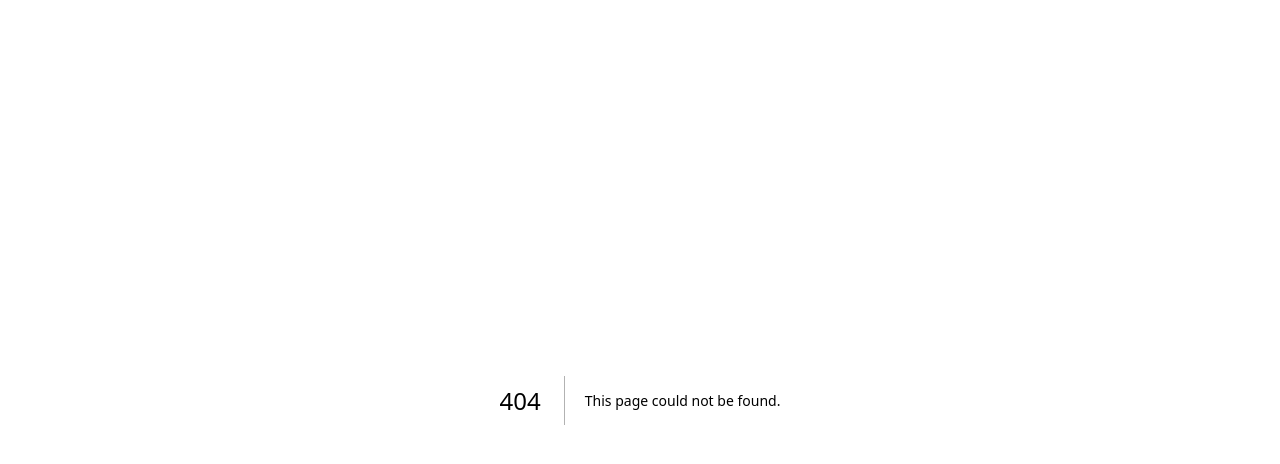
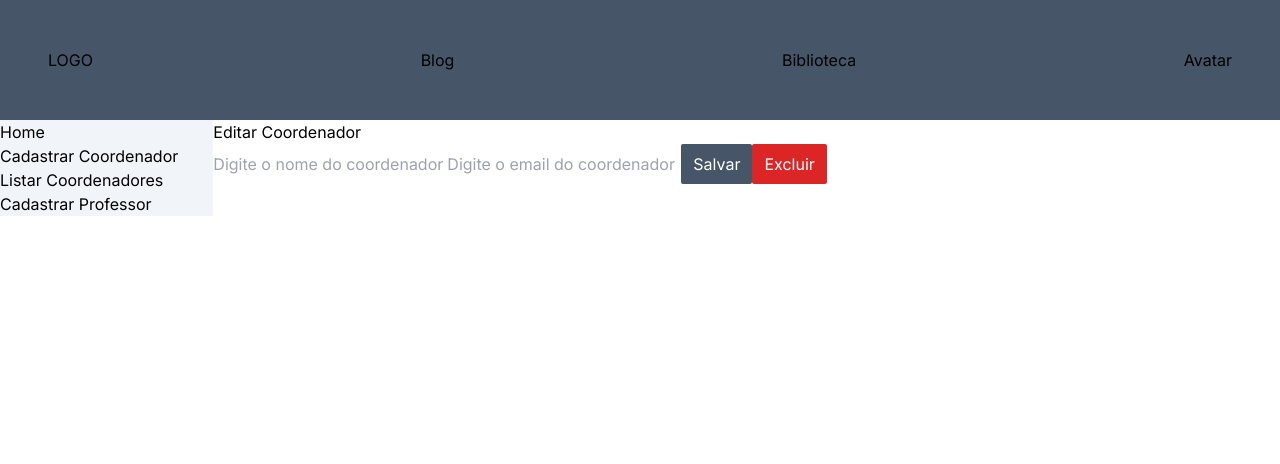
Before and after one commit to ValdecirFrancisco/avaliacao, a Next.js app: page /admin/coordinator/edit in a window 1280 px wide. Before the commit this address had no page. Shown: the top 464 px of the page. Built offline with nearby package versions, Linux system fonts and the light colour scheme.

Commit message:
feat: crud com Salvar e Listar

```diff
--- /dev/null
+++ b/app/admin/coordinator/edit/page.tsx
@@ -0,0 +1,14 @@
+export default async function EditCoordinator(){
+    return (
+        <>
+        <h1> Editar Coordenador</h1>
+        <form action="">
+                <input type="text" name="name" placeholder="Digite o nome do coordenador" />
+                <input type="text" name="email" placeholder="Digite o email do coordenador" />
+                <button type="submit" className="bg-slate-600 text-white px-3 py-2 rounded-sm">Salvar</button>
+                <button type="submit" className="bg-red-600 text-white px-3 py-2 rounded-sm">Excluir</button>
+        </form>
+        </>
+    )
+
+}
--- a/app/admin/coordinator/new/page.tsx
+++ b/app/admin/coordinator/new/page.tsx
@@ -1,9 +1,20 @@
+import { addCoordinator } from "@/app/model/CoordinatorService"
+
 export default function NewCoordinator() {
+    async function saveCoordinator(formData: FormData){
+        'use server'
+        console.log ("Teste")
+        const name= formData.get ("name") as string
+        const email= formData.get ("email") as string
+        await addCoordinator(name, email)
+    }
     return (
         <div>
-            <h1> Cadastro de Coodernador</h1>
-            <form action="">
+            <h1 className="bg-slate-600 md:bg-red-700 xl:bg-green-600"> Cadastro de Coodernador</h1>
+            <form action={saveCoordinator}>
                 <input type="text" name="name" placeholder="Digite o nome do coordenador" />
+                <input type="text" name="email" placeholder="Digite o email do coordenador" />
+                <button type="submit" className="bg-slate-600 text-white px-3 py-2 rounded-sm">Salvar</button>
         </form>
         </div>
 
--- a/app/admin/coordinator/page.tsx
+++ b/app/admin/coordinator/page.tsx
@@ -1,7 +1,26 @@
-export default function CoordinatorPage(){
-    return(
+import { getAllCoordinator } from "@/app/model/CoordinatorService"
 
-        <h1> Lista de coordenadores </h1>
+export default async function CoordinatorPage() {
+    const coordinators = await getAllCoordinator()
+    return (
+        <>
+            <h1> Lista de coordenadores </h1>
+            <table>
+                <thead>
+                    <tr>
+                        <th>Nome</th>
+                        <th>Email</th>
+                        <th>Ação</th>
+                    </tr>
+                </thead>
+                <tbody>
+                    {coordinators.map(coordinator => (
+                            <tr key= {coordinator.id}><td>{coordinator.name}</td> <td>{coordinator.email}</td> <td><a href="/admin/coordinator/edit">Editar</a></td></tr>
+                        ))}
+                </tbody>
+            </table>
+        </>
+
 
     )
 }
--- a/app/admin/layout.tsx
+++ b/app/admin/layout.tsx
@@ -7,7 +7,7 @@ export default function RootLayout({
   children: React.ReactNode
 }) {
   return (
-    <div>
+    <div className="md:container md:mx-auto">
       <Nav />
       <div className="flex">
         <Aside />
```
